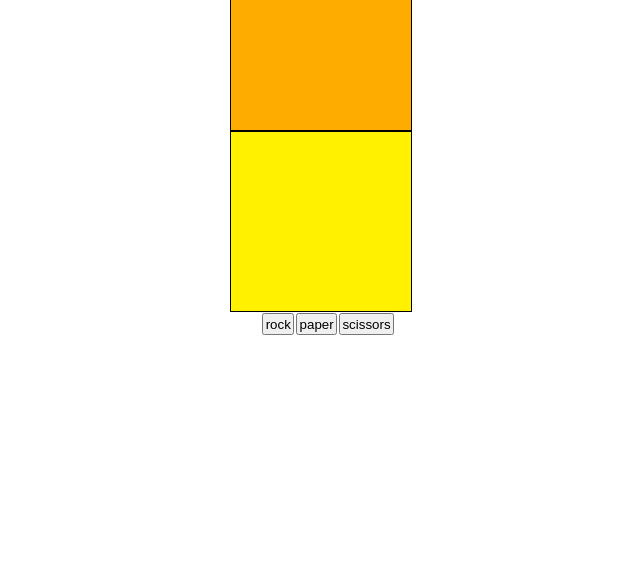
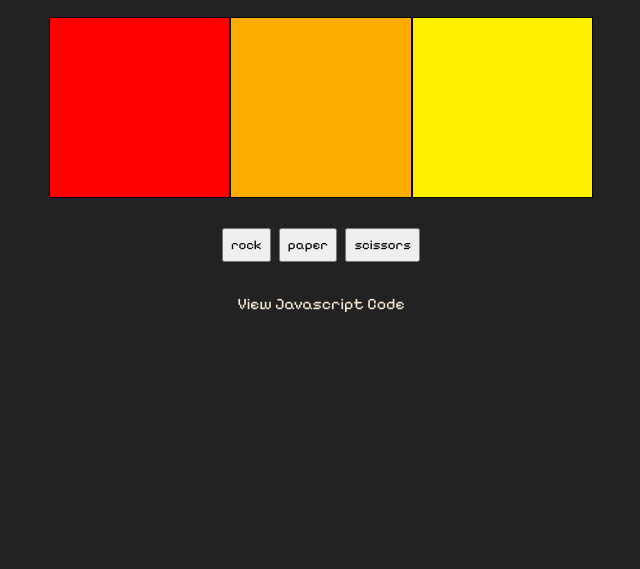
Before and after one commit to patrickabrena/slot-machine-effect-alpha, a plain HTML site: page index.html in a window 1280 px wide. Shown: the part 257-826 px from the top of the page, without its empty margins (319-959 px from the left). After the commit the page ends 800 px from the top, so only its background shows below. Drawn offline with Linux system fonts and the light colour scheme.

Commit message:
styled containers so it reflects my original layout and changes loop&iteration vals

```diff
--- a/index.html
+++ b/index.html
@@ -10,10 +10,17 @@
       href="style.css
     "
     />
+    <link
+      href="https://fonts.googleapis.com/css?family=Pixelify Sans"
+      rel="stylesheet"
+    />
   </head>
   <body>
-    <div class="container">
-      <div class="threeboxes">
+    <div class="container" style="padding-top: 15%">
+      <div class="title">
+        <h2 style="text-align: center">slot-machine-effect-alpha</h2>
+      </div>
+      <div class="threeboxes-container">
         <div
           class="box"
           id="box-first-child"
@@ -29,11 +36,20 @@
           id="box-third-child"
           style="background-color: #fff100"
         ></div>
-        <div class="buttons">
-          <button id="loop-trigger-rock">rock</button>
-          <button id="loop-trigger-paper">paper</button>
-          <button id="loop-trigger-scissors">scissors</button>
-        </div>
+      </div>
+      <div class="buttons">
+        <button id="loop-trigger-rock">rock</button>
+        <button id="loop-trigger-paper">paper</button>
+        <button id="loop-trigger-scissors">scissors</button>
+      </div>
+      <div class="view-code" style="text-align: center">
+        <p>
+          <a
+            href="https://github.com/patrickabrena/slot-machine-effect-alpha/blob/main/slot-loop.js"
+            target="_blank"
+            >View Javascript Code</a
+          >
+        </p>
       </div>
     </div>
   </body>
--- a/slot-loop.js
+++ b/slot-loop.js
@@ -264,7 +264,7 @@ document.addEventListener("DOMContentLoaded", function () {
 //
 //
 //
-/*Test Code 6 */
+/*Test Code 6 -  */
 document.addEventListener("DOMContentLoaded", function () {
   const img_looping_effect5 = () => {
     const firstbox = document.getElementById("box-first-child");
@@ -272,20 +272,20 @@ document.addEventListener("DOMContentLoaded", function () {
     const thirdbox = document.getElementById("box-third-child");
 
     const imageContainer = [firstbox, secondbox, thirdbox];
-    const offsetTimer = 150;
+    const offsetTimer = 100;
 
     const imageUrls = [
       "../slot-machine-effect-alpha/imgs/rock-final.png",
       "../slot-machine-effect-alpha/imgs/hand-final.png",
       "../slot-machine-effect-alpha/imgs/scissors-final.png",
     ];
-    const displayTime = 100;
+    const displayTime = 110;
 
     const repeatForLoop = (targetIndex) => {
       for (let i = 0; i < imageContainer.length; i++) {
         const updatedDelay = offsetTimer * i;
 
-        const numLoops = i + 5;
+        const numLoops = i + 3;
         const imgArrLength = imageUrls.length;
 
         for (let j = 0; j < imgArrLength * numLoops; j++) {
@@ -320,5 +320,4 @@ document.addEventListener("DOMContentLoaded", function () {
 
   img_looping_effect5(); // Call the function to set up the event handler
 });
-
 /*Test Code 6 */
--- a/style.css
+++ b/style.css
@@ -3,18 +3,32 @@ body {
   margin: 0;
   height: 100vh;
   width: 100vw;
+  background-color: #222222;
+  font-family: "Pixelify Sans";
 }
-
+.threeboxes-container,
 .container,
 .threeboxes {
   position: relative;
   display: flex;
   flex-direction: column;
   align-items: center;
-  /* justify-content: center; */
-  height: 100vh;
+  justify-content: center;
+  /* height: 100vh; */
   width: 100vw;
   padding: 1% 0%;
+}
+.title {
+  display: flex;
+  justify-content: center;
+  align-items: center;
+  color: antiquewhite;
+}
+.threeboxes-container {
+  position: relative;
+  display: flex;
+  flex-direction: row;
+  align-items: center;
 }
 
 .box {
@@ -42,16 +56,24 @@ img {
 .buttons {
   display: flex;
   flex-direction: row;
+  margin: 1%;
+  justify-content: center;
 }
 
 button {
-  padding: 1%;
-  margin: 1%;
+  font-family: "Pixelify Sans";
+  padding: 5%;
+  margin: 3%;
+}
+a {
+  font-family: "Pixelify Sans";
+  text-decoration: none;
+  color: antiquewhite;
 }
 
 @media screen and (max-width: 420px) {
   .box {
-    width: 23%;
-    padding: 23%;
+    height: 15%;
+    padding: 15%;
   }
 }
```
